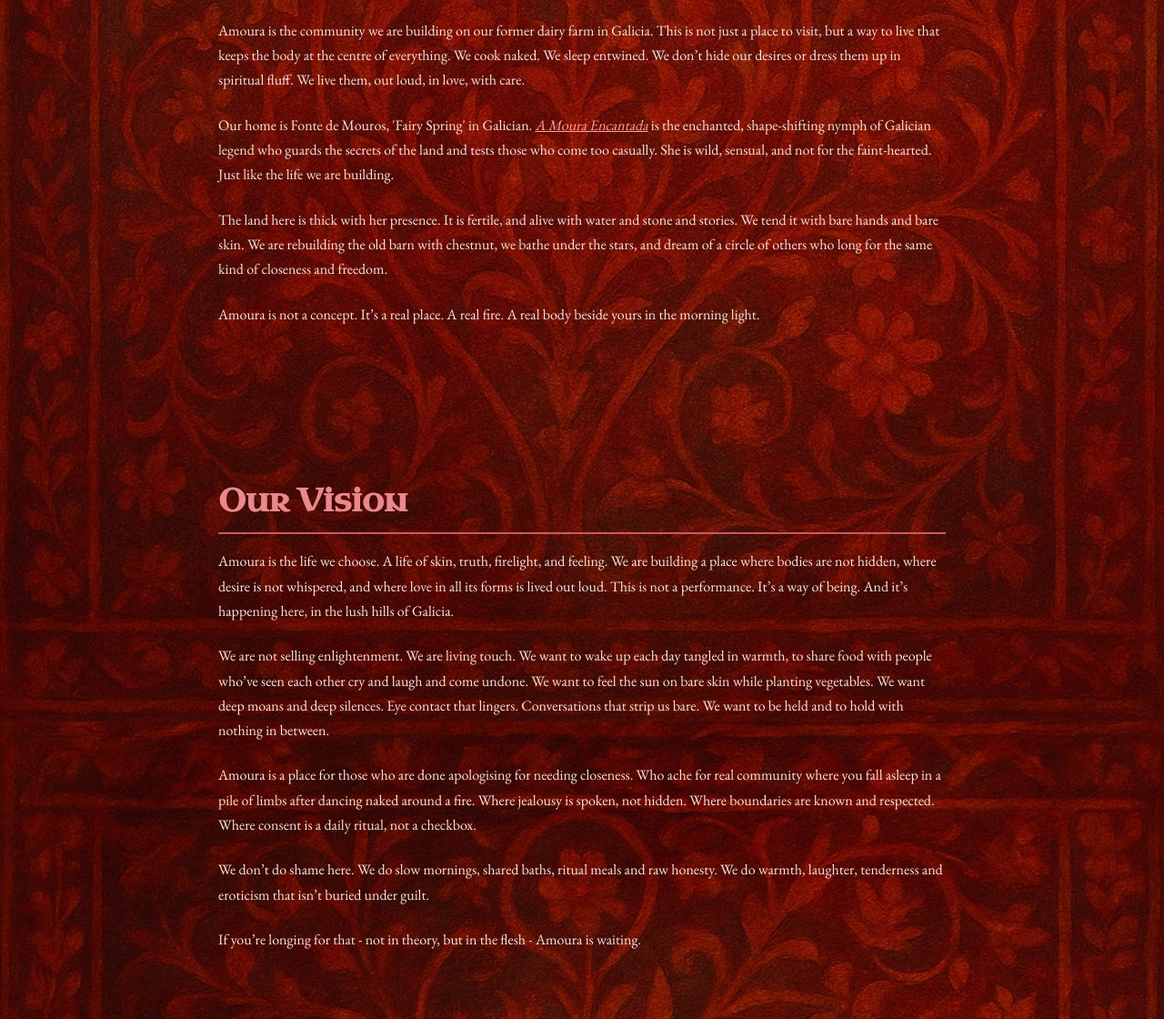
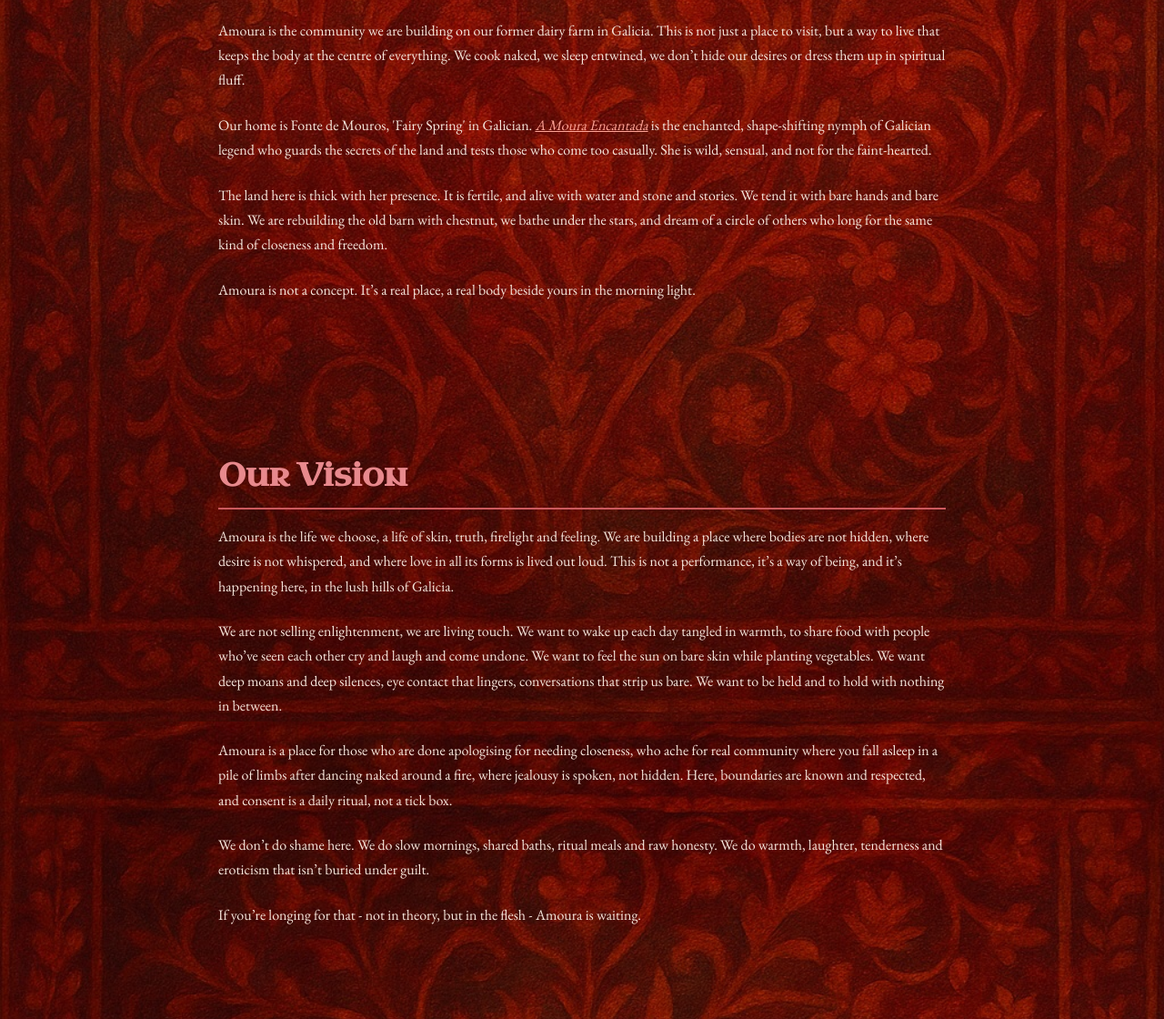
Before and after one commit to rpitwood/amoura-site, a plain HTML site: page index.html in a window 1280 px wide. Shown: the part 1127-2247 px from the top of the page at 91% size. Drawn offline with nearby package versions, Linux system fonts and the light colour scheme.

Commit message:
Update index.html

```diff
--- a/index.html
+++ b/index.html
@@ -133,22 +133,22 @@
 
       <p>We are Richard and Evelyn, lovers and co-conspirators in something raw and real. We met through tantra, and that current of breath, presence, surrender and truth has shaped how we love and live.</p>
 
-      <p>Amoura is the community we are building on our former dairy farm in Galicia. This is not just a place to visit, but a way to live that keeps the body at the centre of everything. We cook naked. We sleep entwined. We don’t hide our desires or dress them up in spiritual fluff. We live them, out loud, in love, with care.</p>
+      <p>Amoura is the community we are building on our former dairy farm in Galicia. This is not just a place to visit, but a way to live that keeps the body at the centre of everything. We cook naked, we sleep entwined, we don’t hide our desires or dress them up in spiritual fluff.</p>
 
-      <p>Our home is Fonte de Mouros, 'Fairy Spring' in Galician. <em><a href="https://en.wikipedia.org/wiki/Moura_encantada" target="_blank">A Moura Encantada</a> </em> is the enchanted, shape-shifting nymph of Galician legend who guards the secrets of the land and tests those who come too casually. She is wild, sensual, and not for the faint-hearted. Just like the life we are building. </p>
+      <p>Our home is Fonte de Mouros, 'Fairy Spring' in Galician. <em><a href="https://en.wikipedia.org/wiki/Moura_encantada" target="_blank">A Moura Encantada</a> </em> is the enchanted, shape-shifting nymph of Galician legend who guards the secrets of the land and tests those who come too casually. She is wild, sensual, and not for the faint-hearted.</p>
 
       <p>The land here is thick with her presence. It is fertile, and alive with water and stone and stories. We tend it with bare hands and bare skin. We are rebuilding the old barn with chestnut, we bathe under the stars, and dream of a circle of others who long for the same kind of closeness and freedom.</p>
 
-      <p>Amoura is not a concept. It’s a real place. A real fire. A real body beside yours in the morning light.</p>
+      <p>Amoura is not a concept. It’s a real place, a real body beside yours in the morning light.</p>
     </section>
 
     <section id="vision">
       <h2>Our Vision</h2>
-      <p>Amoura is the life we choose. A life of skin, truth, firelight, and feeling. We are building a place where bodies are not hidden, where desire is not whispered, and where love in all its forms is lived out loud. This is not a performance. It’s a way of being. And it’s happening here, in the lush hills of Galicia.</p>
+      <p>Amoura is the life we choose, a life of skin, truth, firelight and feeling. We are building a place where bodies are not hidden, where desire is not whispered, and where love in all its forms is lived out loud. This is not a performance, it’s a way of being, and it’s happening here, in the lush hills of Galicia.</p>
 
-      <p>We are not selling enlightenment. We are living touch. We want to wake up each day tangled in warmth, to share food with people who’ve seen each other cry and laugh and come undone. We want to feel the sun on bare skin while planting vegetables. We want deep moans and deep silences. Eye contact that lingers. Conversations that strip us bare. We want to be held and to hold with nothing in between.</p>
+      <p>We are not selling enlightenment, we are living touch. We want to wake up each day tangled in warmth, to share food with people who’ve seen each other cry and laugh and come undone. We want to feel the sun on bare skin while planting vegetables. We want deep moans and deep silences, eye contact that lingers, conversations that strip us bare. We want to be held and to hold with nothing in between.</p>
 
-      <p>Amoura is a place for those who are done apologising for needing closeness. Who ache for real community where you fall asleep in a pile of limbs after dancing naked around a fire. Where jealousy is spoken, not hidden. Where boundaries are known and respected. Where consent is a daily ritual, not a checkbox.</p>
+      <p>Amoura is a place for those who are done apologising for needing closeness, who ache for real community where you fall asleep in a pile of limbs after dancing naked around a fire, where jealousy is spoken, not hidden. Here, boundaries are known and respected, and consent is a daily ritual, not a tick box.</p>
 
       <p>We don’t do shame here. We do slow mornings, shared baths, ritual meals and raw honesty. We do warmth, laughter, tenderness and eroticism that isn’t buried under guilt.</p>
 
```
